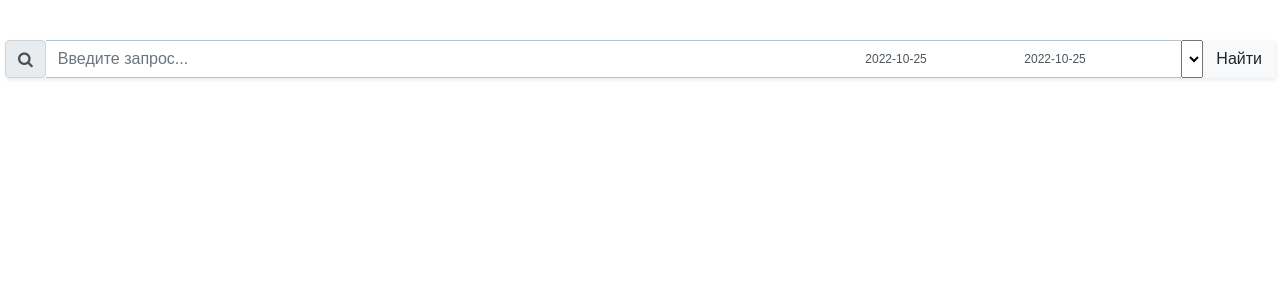
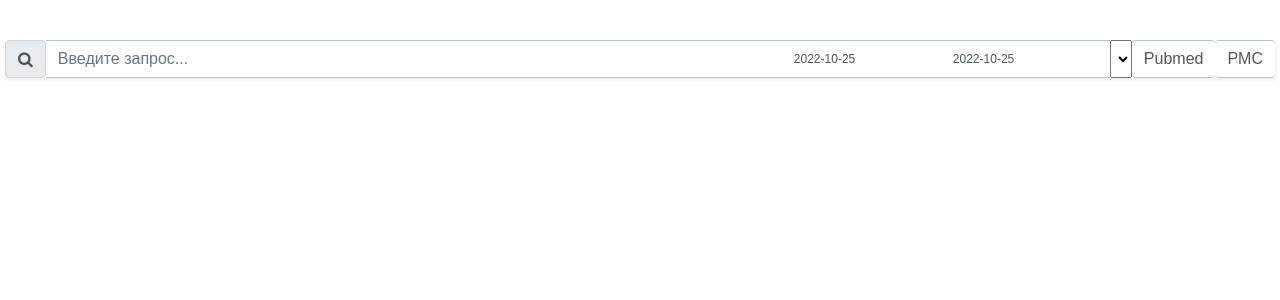
Before and after one commit to Ufifus/Sechenov_datamed, a Django app: page / in a window 1280 px wide. Shown: the part 72-372 px from the top of the page. Run offline with Django 3.2, Linux system fonts and the light colour scheme; the visitor is signed in with stand-in values (Sample User, id 1); data comes from the database, SQL or seed files in the repository; data that the repository does not hold is empty; some libraries are stand-ins or nearby versions.

Commit message:
Update search_pubmed.html

```diff
--- a/templates/search_engine/search_pubmed.html
+++ b/templates/search_engine/search_pubmed.html
@@ -18,7 +18,8 @@
                 {{ form.query_begin }}
                 {{ form.query_end }}
                 {{ form.query_source }}
-                    <button class="btn btn-light" id="search">Найти</button>
+                <input type="submit" class="btn btn-light" id="search_pubmed" name="search_pubmed" value="Pubmed">
+                <input type="submit" class="btn btn-light" id="search_pmc" name="search_pmc" value="PMC">
             </div>
         </form>
     {% endif %}
```
